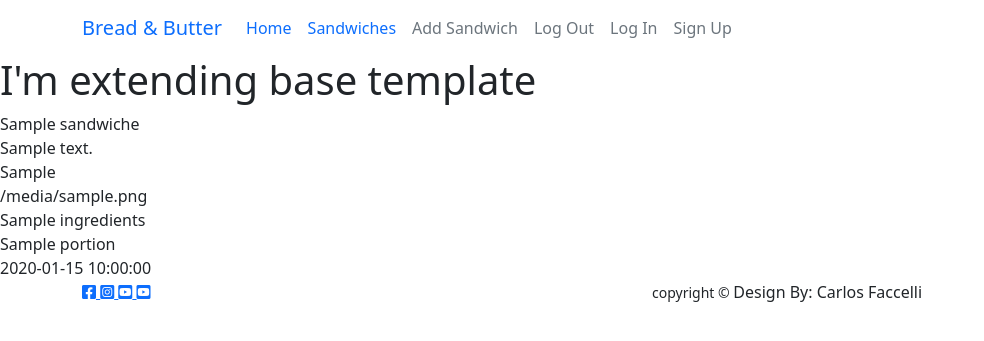
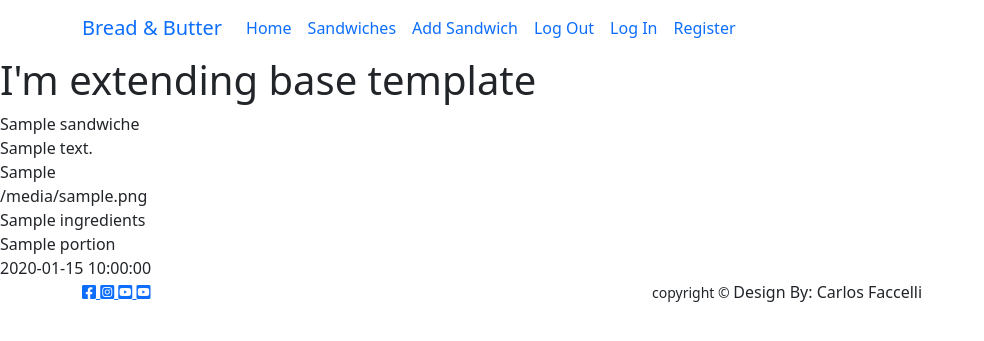
Before and after one commit to CarlosFaccelli26/Bread-Butter-Milestone, a Flask app: page / in a window 1280 px wide. Shown: the top 341 px of the page, without its empty margins (0-984 px from the left). Run offline with Flask 2, Linux system fonts and the light colour scheme; a database or web service that is not in the repository returns one stand-in record (values such as "Sample title"); some libraries are stand-ins or nearby versions.

Commit message:
Adding logout functionality

```diff
--- a/app.py
+++ b/app.py
@@ -1,5 +1,8 @@
 import os
-from flask import Flask, render_template, request, flash, session, redirect, url_for
+from flask import (
+    Flask, render_template,
+    request, flash, session,
+    redirect, url_for)
 from flask_pymongo import PyMongo
 from flask_wtf import FlaskForm
 from wtforms import StringField, PasswordField, SubmitField
@@ -86,14 +89,12 @@ def login():
     form = LoginForm()
     if form.validate_on_submit():
         user = mongo.db.users.find_one({'email': form.email.data})
-        print(user)
         if user and User.validate_login(user['password'], form.password.data):
             session['user'] = request.form.get('email')
             flash(
                 'Welcome, {}'.format(
                     request.form.get('email')), category='success')
             return redirect(url_for('index', username=session['user']))
-            print(session)
         else:
             flash('''Email or Password are incorrect.
                 Please try again.', category='danger''')
@@ -101,6 +102,11 @@ def login():
     return render_template('login.html', form=form)
 
 
+@app.route('/logout')
+def logout():
+    session.pop('user')
+    return redirect(url_for('login'))
+
 
 if __name__ == '__main__':
     app.run(host=os.environ.get('IP'),
--- a/templates/base.html
+++ b/templates/base.html
@@ -21,7 +21,7 @@
     <!-- Nav -->
     <nav class="navbar navbar-expand-lg nav-bg">
         <div class="container">
-            <a class="navbar-brand" href="#">Bread <span>&</span> Butter</a>
+            <a class="navbar-brand" href="{{ url_for('index') }}">Bread <span>&</span> Butter</a>
             <button class="navbar-toggler" type="button" data-bs-toggle="collapse"
                 data-bs-target="#navbarSupportedContent" aria-controls="navbarSupportedContent" aria-expanded="false"
                 aria-label="Toggle navigation">
@@ -30,22 +30,22 @@
             <div class="collapse navbar-collapse" id="navbarSupportedContent">
                 <ul class="navbar-nav ml-auto mb-2 mb-lg-0">
                     <li class="nav-item">
-                        <a class="nav-link active" aria-current="page" href="#">Home</a>
+                        <a class="nav-link active" aria-current="page" href="{{ url_for('index') }}">Home</a>
                     </li>
                     <li class="nav-item">
                         <a class="nav-link" href="#">Sandwiches</a>
                     </li>
                     <li class="nav-item">
-                        <a class="nav-link disabled" href="#">Add Sandwich</a>
+                        <a class="nav-link" href="">Add Sandwich</a>
                     </li>
                     <li class="nav-item">
-                        <a class="nav-link disabled" href="#">Log Out</a>
+                        <a class="nav-link" href="{{ url_for('logout') }}">Log Out</a>
                     </li>
                     <li class="nav-item">
-                        <a class="nav-link disabled" href="#">Log In</a>
+                        <a class="nav-link" href="{{ url_for('login') }}">Log In</a>
                     </li>
                     <li class="nav-item">
-                        <a class="nav-link disabled" href="#">Sign Up</a>
+                        <a class="nav-link" href="{{ url_for('register') }}">Register</a>
                     </li>
                 </ul>
             </div>
```
